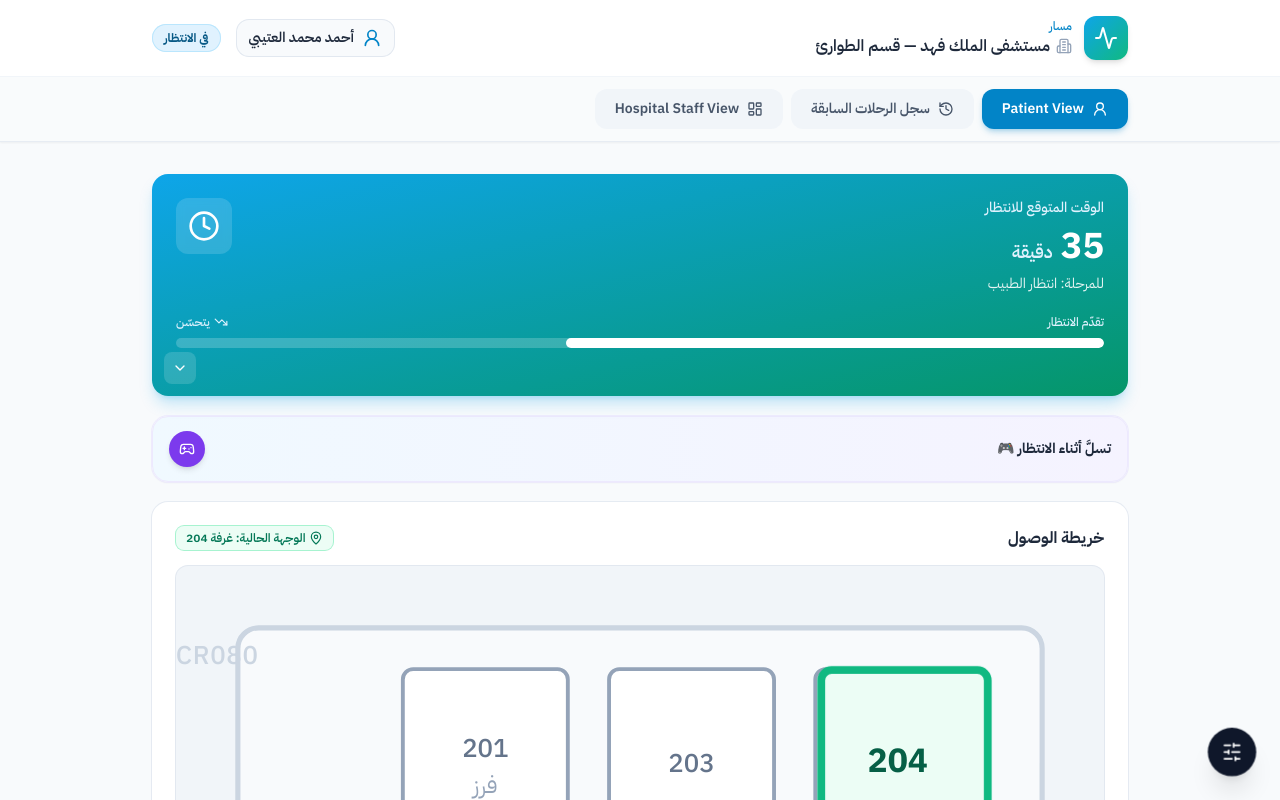
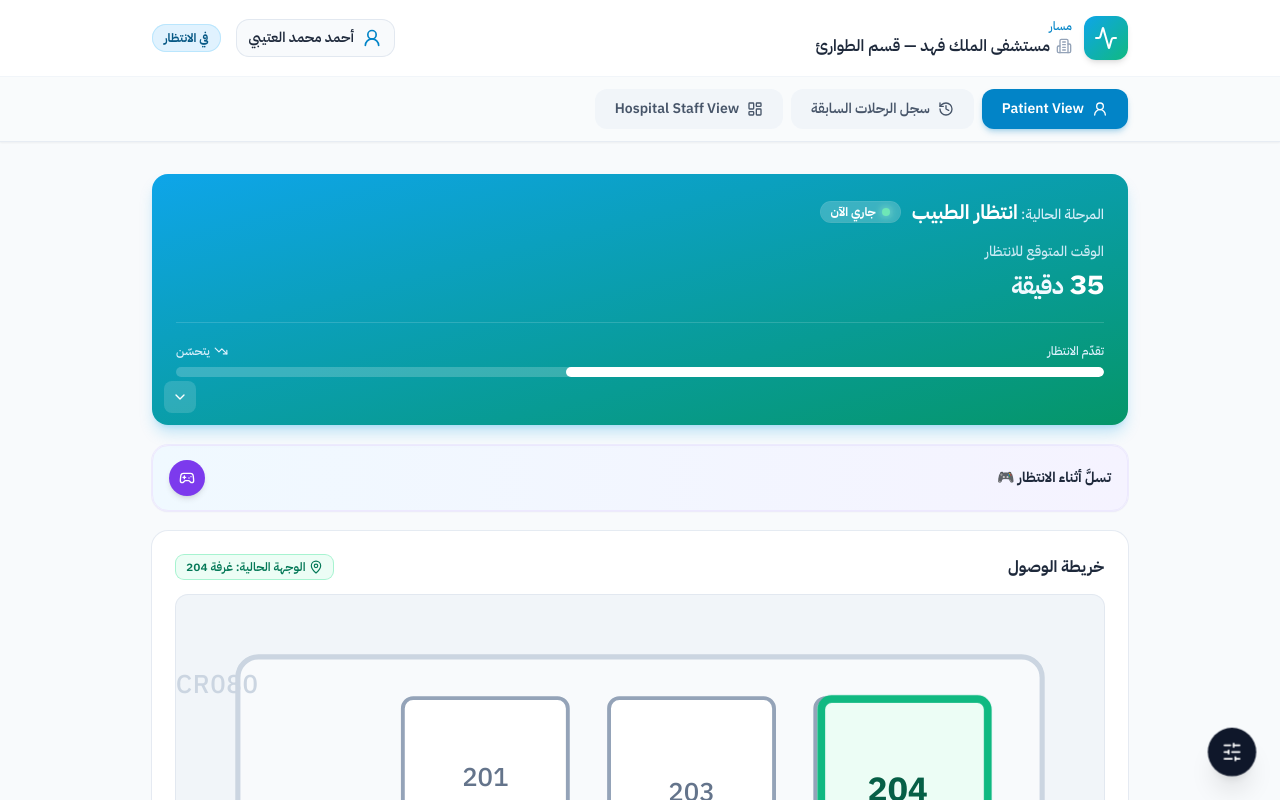
Before and after one commit to KotaibahGhaleb/EMS, a React (Vite) app: page / in a window 1280 px wide. Shown: the top 800 px of the page. Built offline with nearby package versions, Linux system fonts and the light colour scheme.

Commit message:
Lead the wait card with current stage and live status badge.
Estimated minutes sit below the stage header while progress and step history stay at the bottom.

Co-authored-by: Cursor <cursoragent@cursor.com>

```diff
--- a/src/components/WaitingTimeWidget.tsx
+++ b/src/components/WaitingTimeWidget.tsx
@@ -1,7 +1,16 @@
-import { Check, ChevronDown, ChevronUp, Clock, TrendingDown, Zap } from 'lucide-react'
+import { Check, ChevronDown, ChevronUp, TrendingDown, Zap } from 'lucide-react'
 import { useMemo, useState } from 'react'
 import type { JourneyStep } from '../types/patient'
-import { STEP_LABELS, STEP_ORDER } from '../data/mockPatient'
+import { STEP_ORDER } from '../data/mockPatient'
+
+/** Labels for the live current-stage header */
+const CURRENT_STAGE_LABELS: Record<JourneyStep, string> = {
+  registration: 'التسجيل',
+  vitals_triage: 'العلامات الحيوية',
+  waiting_doctor: 'انتظار الطبيب',
+  lab: 'المختبر',
+  discharge: 'الخروج',
+}
 
 /** Shorter labels for completed-step history inside the wait card */
 const COMPLETED_HISTORY_LABELS: Record<JourneyStep, string> = {
@@ -36,6 +45,7 @@ export function WaitingTimeWidget({
   )
   const canExpandHistory = completedSteps.length > 0
   const progress = Math.min(100, Math.max(15, 100 - minutes * 1.2))
+  const stageName = CURRENT_STAGE_LABELS[currentStep]
 
   return (
     <section
@@ -51,20 +61,32 @@ export function WaitingTimeWidget({
           دورك هو التالي
         </p>
       )}
-      <div className="flex items-start justify-between gap-3">
-        <div>
-          <p className="text-sm font-medium text-sky-100">الوقت المتوقع للانتظار</p>
-          <div className="mt-2 flex items-baseline gap-2">
-            <span className="text-4xl font-bold tabular-nums">{minutes}</span>
-            <span className="text-lg font-semibold text-sky-100">دقيقة</span>
-          </div>
-          <p className="mt-2 text-sm text-white/90">
-            للمرحلة: {STEP_LABELS[currentStep]}
-          </p>
-        </div>
-        <div className="rounded-xl bg-white/15 p-3 backdrop-blur-sm">
-          <Clock className="h-8 w-8" aria-hidden />
-        </div>
+
+      <header className="flex flex-wrap items-center gap-x-3 gap-y-2">
+        <p className="text-sm font-medium text-sky-100/95">
+          المرحلة الحالية:{' '}
+          <span className="text-lg font-bold text-white sm:text-xl">{stageName}</span>
+        </p>
+        <span className="inline-flex items-center gap-1.5 rounded-full bg-white/20 px-2.5 py-0.5 text-xs font-bold text-white shadow-sm ring-1 ring-white/25">
+          <span
+            className="relative flex h-2 w-2 shrink-0"
+            aria-hidden
+          >
+            <span className="absolute inline-flex h-full w-full animate-ping rounded-full bg-emerald-200 opacity-75" />
+            <span className="relative inline-flex h-2 w-2 rounded-full bg-emerald-300 shadow-[0_0_8px_rgba(167,243,208,0.9)]" />
+          </span>
+          جاري الآن
+        </span>
+      </header>
+
+      <div className="mt-4 border-b border-white/15 pb-5">
+        <p className="text-xs font-medium text-sky-100/90 sm:text-sm">
+          الوقت المتوقع للانتظار
+        </p>
+        <p className="mt-1 text-2xl font-extrabold tabular-nums tracking-tight text-white sm:text-3xl">
+          {minutes}{' '}
+          <span className="text-xl font-bold text-sky-50 sm:text-2xl">دقيقة</span>
+        </p>
       </div>
 
       <div className="mt-5">
```
